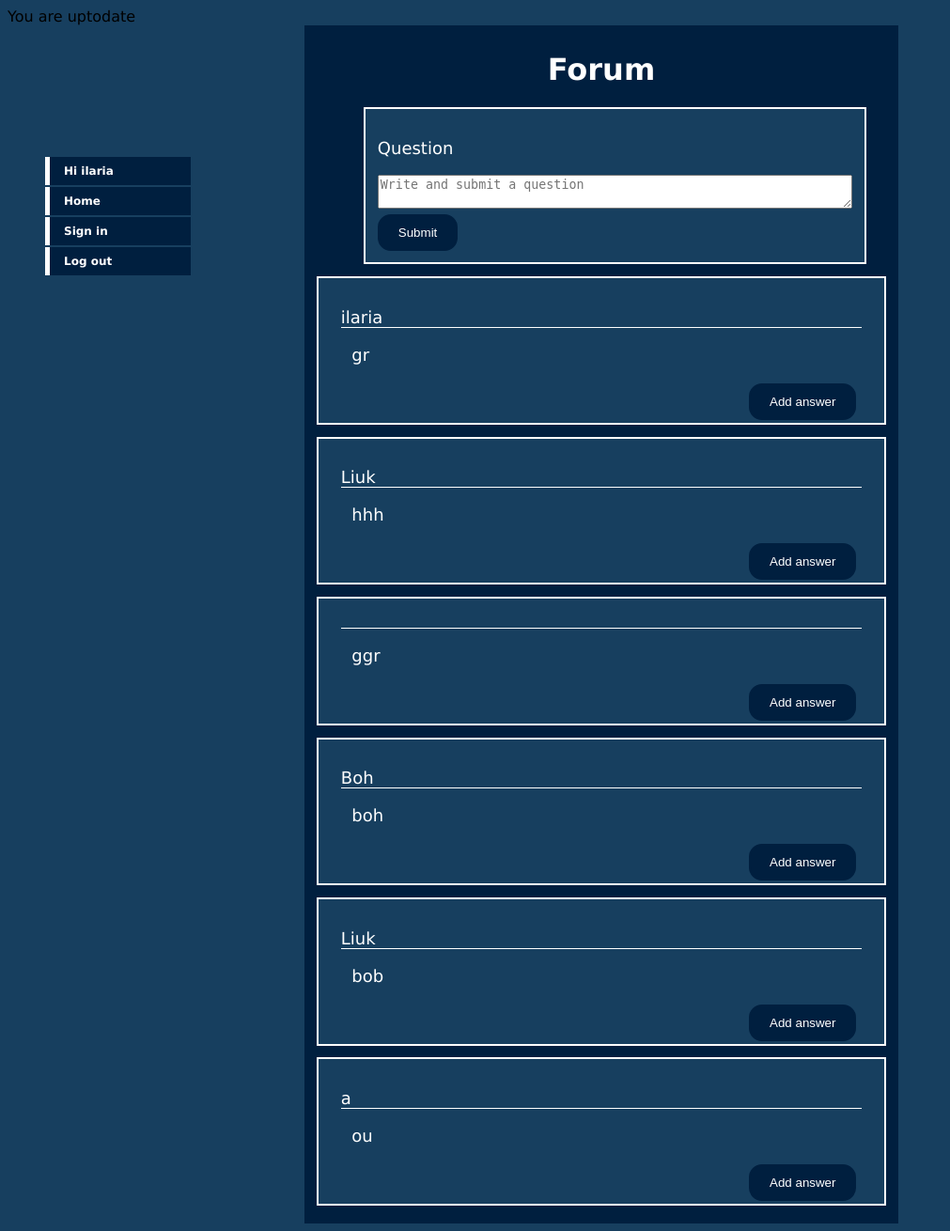
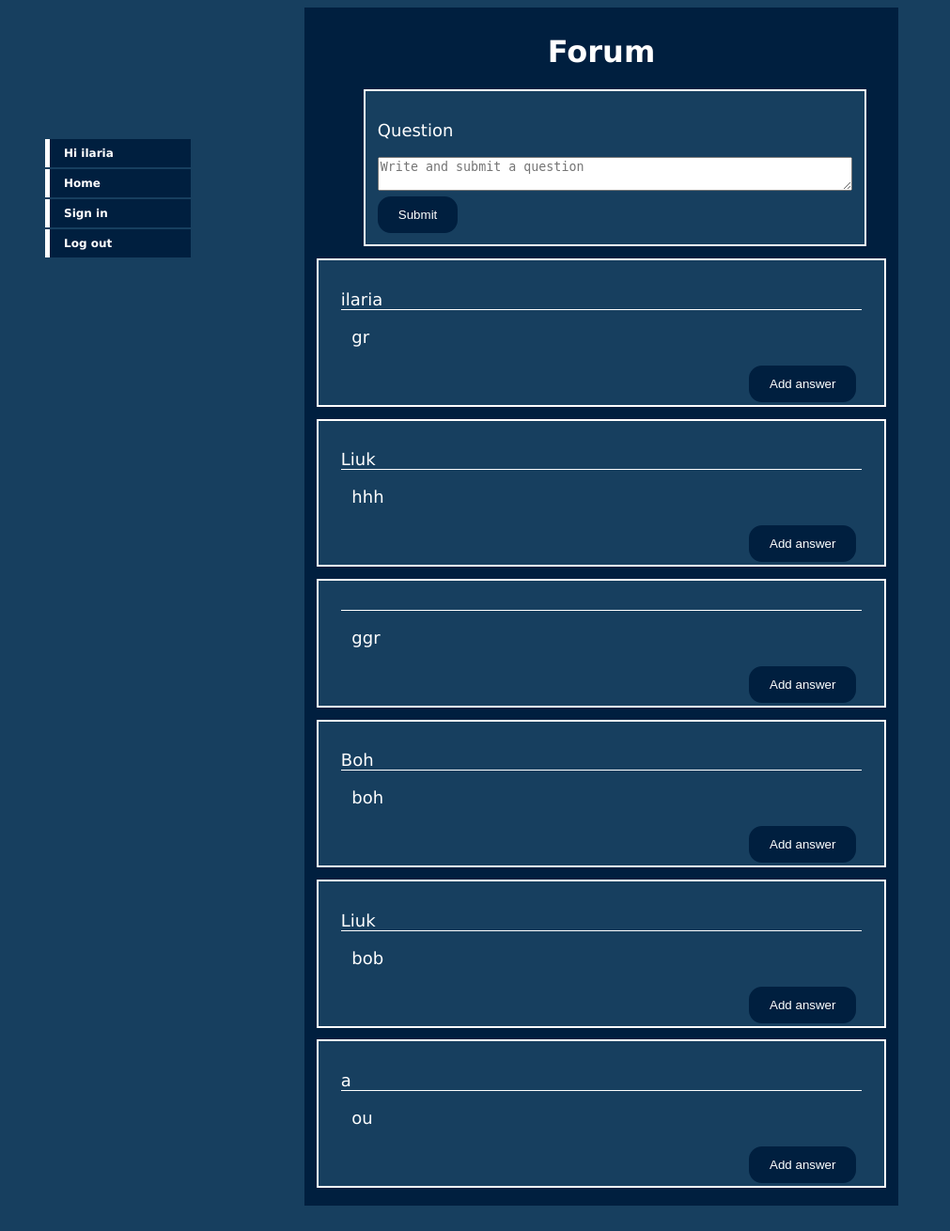
Before and after one commit to Liukooo/MyForum, a PHP site: page /forum.php in a window 1280 px wide. Shown: the whole page at 94% size, without its empty margins (0-1011 px from the left). After the commit the page ends 1283 px from the top, so only its background shows below. Run offline with PHP 8.4, Linux system fonts and the light colour scheme; a user stored in the database is signed in; data comes from the database, SQL or seed files in the repository.

Commit message:
Delete useless comments

```diff
--- a/src/answers.php
+++ b/src/answers.php
@@ -9,7 +9,6 @@
       die();
    } else {
       $_SESSION['last_activity'] = time();
-      echo 'You are uptodate';
    }
    $db = "forumdb";
    $username = "root";
--- a/src/forum.php
+++ b/src/forum.php
@@ -9,15 +9,12 @@
         die();
     } else {
         $_SESSION['last_activity'] = time();
-        echo 'You are uptodate';
     }
     $db = "forumdb";
     $username = "root";
     $password = "";
     $servername = "Localhost";
     $conn = new mysqli ($servername, $username, $password, $db);
-    //if( !isset($_SESSION['username']) )
-    //    die( "<script>location.href='login.php'</script>" );
 ?>
 
 <head>
@@ -83,7 +80,7 @@
          <?php
             $result = $conn->query("SELECT * FROM questions ORDER BY id DESC");
 
-            while($row = mysqli_fetch_array($result)){
+            while($row = mysqli_fetch_array($result)) {
                $url = "answers.php?id=" . $row['id'];
                echo "<div class='displayinput'><p id='user'>" . $row['username'] . "</p><p id='txt'>" . $row['text'] . "</p>";
                echo "<form action=" . $url . " method=post><input type='submit' id='submit' name='addanswer' value='Add answer'></form></div>";
```
Lines whose indentation alone changed are shown as unchanged.
